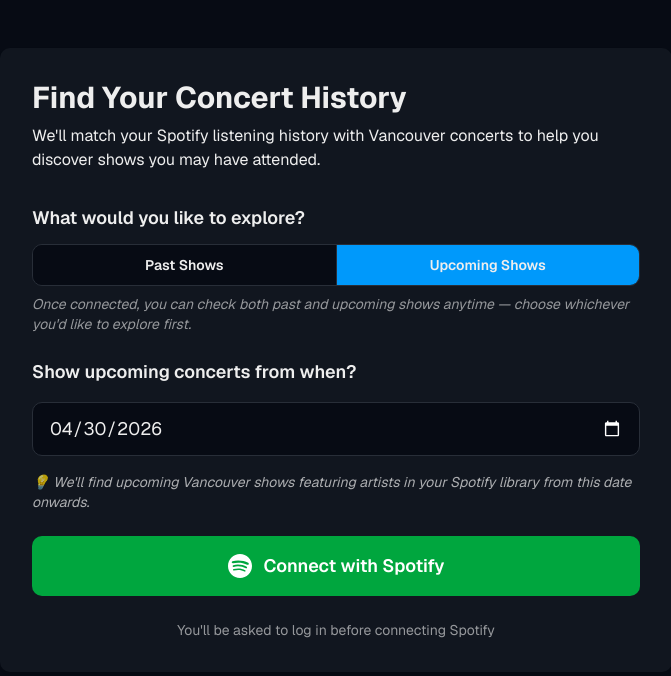
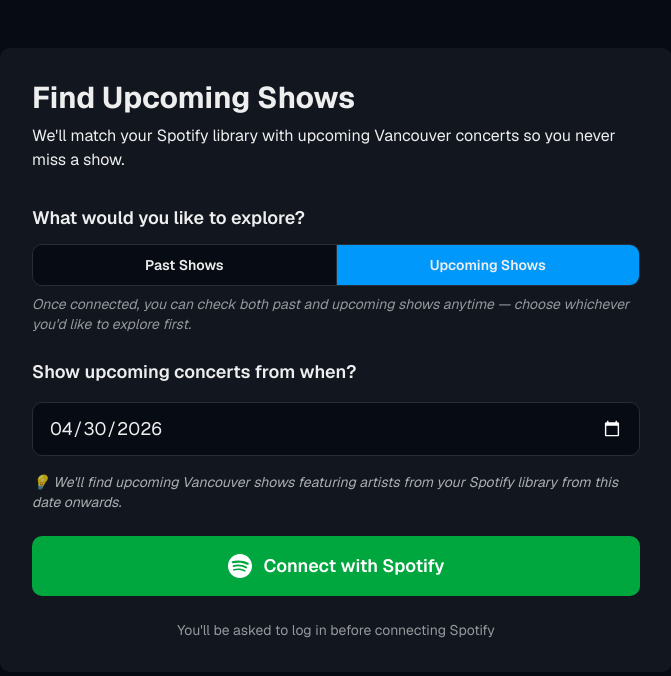
Before and after one commit to artur21kim/vancouver-concerts, a Next.js app: page /questionnaire in a window 1280 px wide. Both pictures are taken after a click on the button "Upcoming Shows". Shown: the top 676 px of the page, without its empty margins (304-975 px from the left). Built offline with nearby package versions, Linux system fonts and the light colour scheme; no server answers.

Commit message:
feat(questionnaire): dynamic title and subtitle per match scope, trim upcoming hint text

```diff
--- a/app/questionnaire/page.tsx
+++ b/app/questionnaire/page.tsx
@@ -188,13 +188,16 @@
     );
   }
 
+  const pageTitle = matchScope === 'past' ? 'Find Your Concert History' : 'Find Upcoming Shows';
+  const pageSubtitle = matchScope === 'past'
+    ? "We'll match your Spotify listening history with Vancouver concerts to help you discover shows you may have attended."
+    : "We'll match your Spotify library with upcoming Vancouver concerts so you never miss a show.";
+
   return (
     <div className="min-h-screen bg-background py-12 px-4">
       <div className="max-w-2xl mx-auto bg-card rounded-lg shadow-md p-8">
-        <h1 className="text-3xl font-bold text-card-foreground mb-2">Find Your Concert History</h1>
-        <p className="text-foreground mb-8">
-          We'll match your Spotify listening history with Vancouver concerts to help you discover shows you may have attended.
-        </p>
+        <h1 className="text-3xl font-bold text-card-foreground mb-2">{pageTitle}</h1>
+        <p className="text-foreground mb-8">{pageSubtitle}</p>
 
         <div className="space-y-6">
 
@@ -286,7 +289,7 @@
               />
 
               <p className="text-sm text-foreground/70 italic mt-4">
-                💡 We'll find upcoming Vancouver shows featuring artists in your Spotify library from this date onwards.
+                💡 We'll find upcoming Vancouver shows featuring artists from your Spotify library from this date onwards.
               </p>
             </div>
           )}
```
